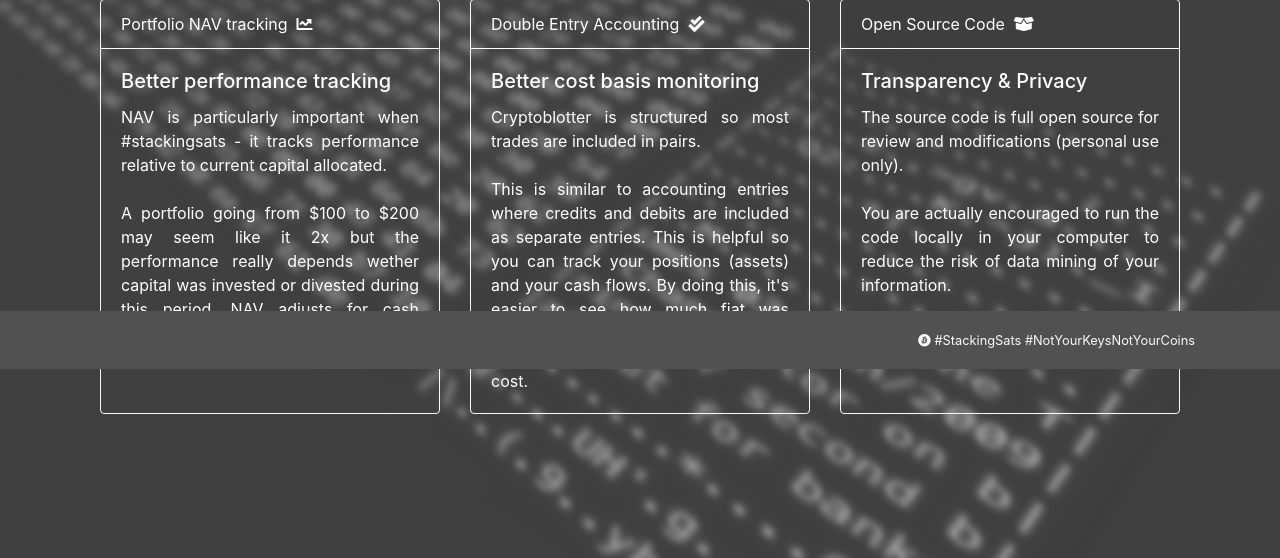
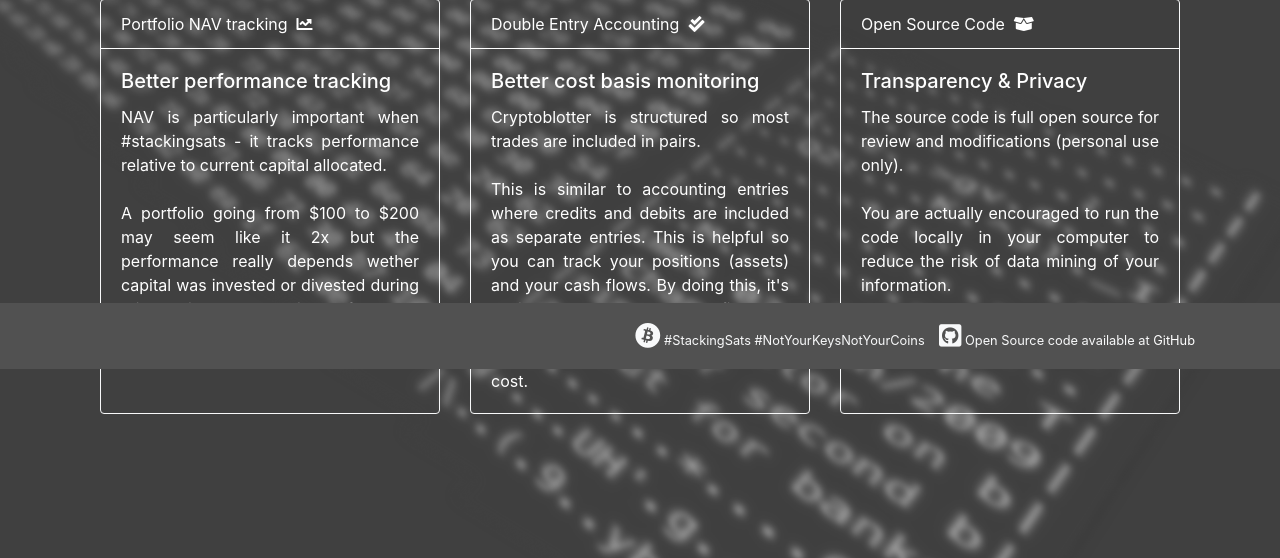
Before and after one commit to aussiehash/cryptoblotter, a Flask app: page / in a window 1280 px wide. Shown: the part 431-989 px from the top of the page. Run offline with Flask 2, Linux system fonts and the light colour scheme; some libraries are stand-ins or nearby versions; some web fonts are replaced.

Commit message:
Changes to the main page

```diff
--- a/cryptoalpha/templates/index.html
+++ b/cryptoalpha/templates/index.html
@@ -20,8 +20,8 @@
                 <hr style="border-top: 1px solid white;">
                 <p class="text-white">You are encouraged to run this software locally in your computer. It's easy to install. </p>
                 <p class="lead text-white">
-                  <i class="fab fa-github"></i>&nbsp;Source code available at <a class='text-white' href='https://github.com/pxsocs/cryptoalpha'>GitHub</a> <span class="badge badge-info">available soon</span><br>
-                  Submit any questions, suggestions or requests at the <a class='text-white' href='https://github.com/pxsocs/cryptoalpha'>repository</a>.
+                  <i class="fab fa-github"></i>&nbsp;Source code available at <a class='text-white' href='https://github.com/pxsocs/cryptoblotter'>GitHub</a> <span class="badge badge-info">available soon</span><br>
+                  Submit any questions, suggestions or requests at the <a class='text-white' href='https://github.com/pxsocs/cryptoblotter'>repository</a>.
                 </p>
             </div>
         </div>
--- a/cryptoalpha/templates/layout.html
+++ b/cryptoalpha/templates/layout.html
@@ -148,9 +148,10 @@
     <br>
     <!-- Footer -->
     <footer class="site-footer bg-steel small fixed-bottom">
-        <div class="container text-right text-light">
+        <div class="container text-right text-light align-middle">
         </br>
-        <i class="fab fa-bitcoin"></i> #StackingSats #NotYourKeysNotYourCoins
+        <i class="fab fa-bitcoin fa-2x"></i> #StackingSats #NotYourKeysNotYourCoins&nbsp;&nbsp;&nbsp;
+        <i class="fab fa-github-square fa-2x"></i>&nbsp;Open Source code available at <a href='https://github.com/pxsocs/cryptoblotter' class='text-white'>GitHub</a>
     </br></br>
         </div>
     </footer>
```
